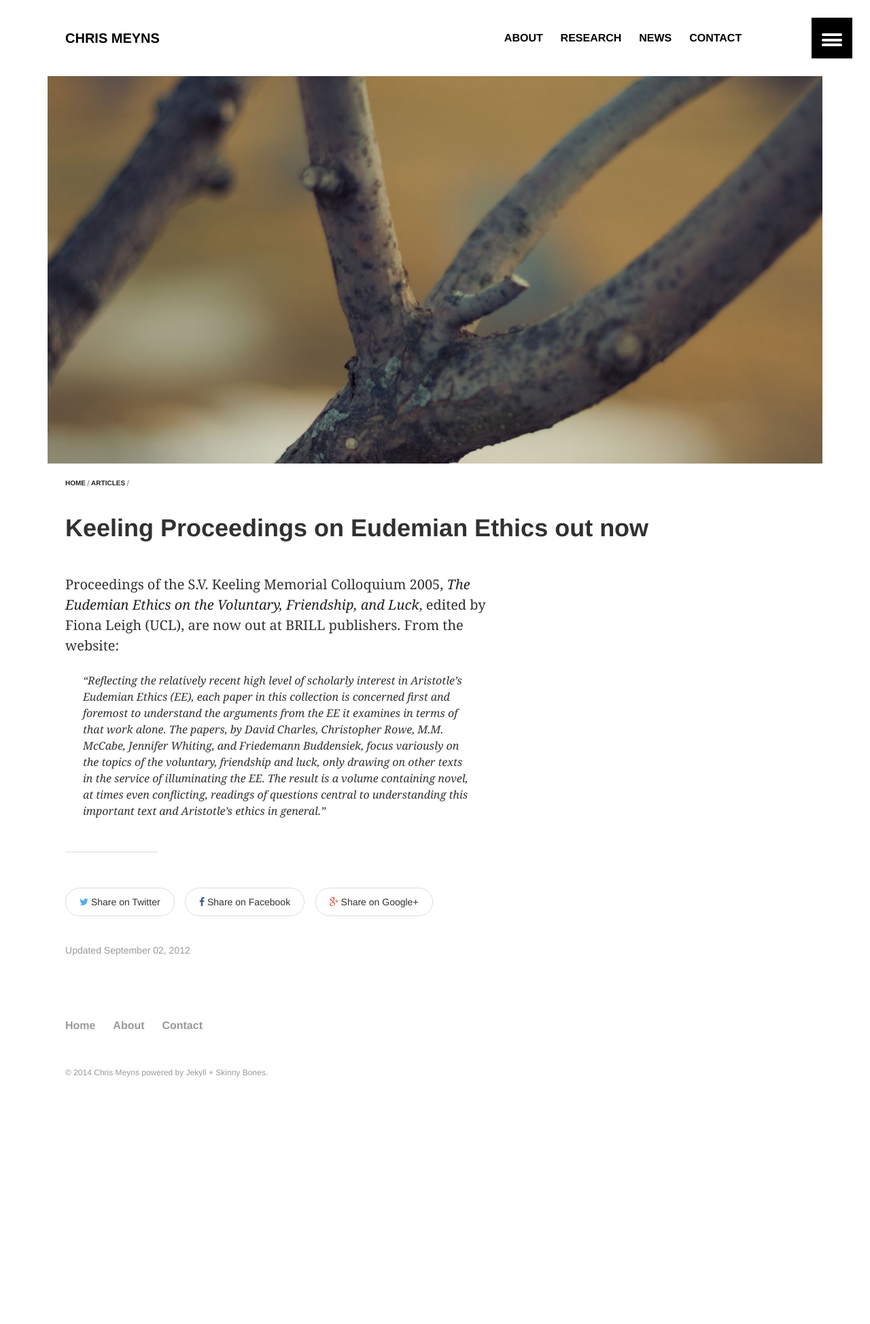
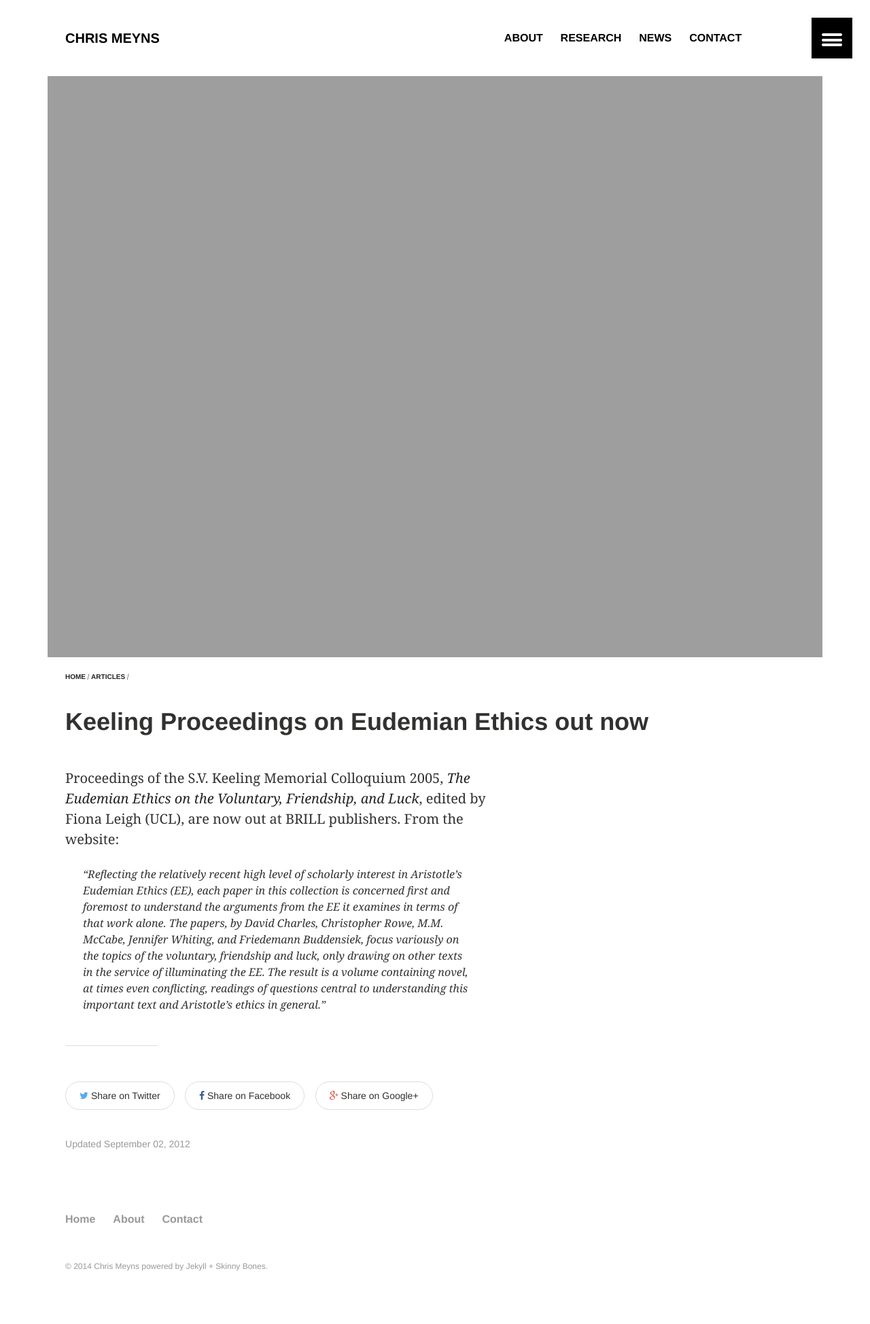
Before and after one commit to msteenhagen/csmeyns.github.io, a Jekyll site: the page built from _posts/articles/2012-09-02-eudemian.md, in a window 1280 px wide. Shown: the whole page at 68% size. Built offline with Jekyll 4.4.1, drawn with Linux system fonts in a browser that asks for light colours; before the commit the page ends 1664 px from its top, so only the background shows below that.

```diff
--- a/_posts/articles/2012-09-02-eudemian.md
+++ b/_posts/articles/2012-09-02-eudemian.md
@@ -8,9 +8,9 @@ categories: articles
 excerpt: "Proceedings of the S.V. Keeling Memorial Colloquium 2005 on Aristotle's *Eudemian Ethics* are out now"
 tags: [Keeling, Aristotle, Eudemian Ethics, proceedings]
 image:
-  feature: branch-1600x800.jpg
-  teaser: edinburgh.jpg
-  thumb: branch-1600x800.jpg
+  feature: EE-1600.jpg
+  teaser: EE-400.jpg
+  thumb: EE-120.jpg
 ---
 
 Proceedings of the S.V. Keeling Memorial Colloquium 2005, _[The Eudemian Ethics on the Voluntary, Friendship, and Luck](http://www.brill.com/eudemian-ethics-voluntary-friendship-and-luck)_, edited by Fiona Leigh (UCL), are now out at BRILL publishers. From the website:
```
Also changed, not shown: images/EE-120.jpeg (added), images/EE-400.jpg (added), images/branch-400x250.jpg (deleted), images/lock-1600x800.jpg (deleted), images/lock-400x250.jpg (deleted).
